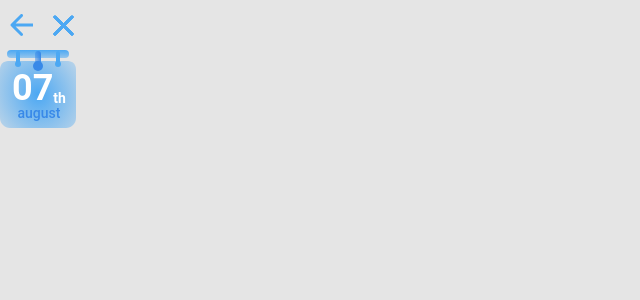
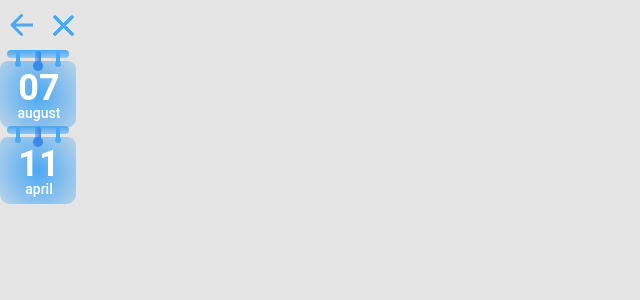
Before and after one commit to ncuhome/tudo-fe, a Next.js app: page / in a window 1280 px wide. Shown: the top 300 px of the page, without its empty margins (0-640 px from the left). Built offline with nearby package versions, Linux system fonts and the light colour scheme.

Commit message:
feat: 修改日历图标组件样式

```diff
--- a/components/pages/home/home.tsx
+++ b/components/pages/home/home.tsx
@@ -1,7 +1,7 @@
 import React from 'react';
 import useStyles from "./css";
 import HeadBar from "../../shared/headbar";
-import Calendar from "../../shared/calendar";
+import Calendar from "../../shared/calendar/calendar";
 
 export default function Home() {
     const classes = useStyles();
@@ -10,6 +10,7 @@ export default function Home() {
         <div className={classes.background}>
             <HeadBar/>
             <Calendar month={"august"} day={"07"} />
+            <Calendar month={"april"} day={"11"} />
         </div>
     );
 }
--- a/components/shared/calendar.tsx
+++ b/components/shared/calendar/calendar.tsx
@@ -1,5 +1,6 @@
 import {makeStyles} from "@material-ui/core/styles";
 import React from "react";
+import style from "./index.module.css"
 
 const useStyles = makeStyles(() => ({
     calendar: {
@@ -11,19 +12,11 @@ const useStyles = makeStyles(() => ({
         position: "absolute",
         zIndex: 1,
     },
-    line1: {
+    content: {
         display: "flex",
-        flexDirection: "row",
-        alignItems: "flex-end",
-        justifyContent: "center",
+        flexDirection: "column",
+        alignItems: "center",
         paddingTop: "20px",
-        zIndex: 2,
-    },
-    line2: {
-        display: "flex",
-        flexDirection: "row",
-        alignItems: "flex-end",
-        justifyContent: "center",
         zIndex: 2,
     },
     month: {
@@ -32,7 +25,7 @@ const useStyles = makeStyles(() => ({
         fontWeight: 500,
         fontSize: "14px",
         lineHeight: "14px",
-        color: "#3889E8",
+        color: "#FFFFFF",
         margin: 0,
         zIndex: 2,
     },
@@ -46,16 +39,6 @@ const useStyles = makeStyles(() => ({
         margin: 0,
         zIndex: 2,
     },
-    th: {
-        fontFamily: "Roboto",
-        fontStyle: "normal",
-        fontWeight: "bold",
-        fontSize: "14px",
-        lineHeight: "16px",
-        color: "#FFFFFF",
-        margin: 0,
-        zIndex: 2,
-    }
 }));
 
 interface CalendarProps {
@@ -69,11 +52,8 @@ export default function Calendar(props: CalendarProps) {
     return (
         <div className={classes.calendar}>
             <img src={"/calendar.svg"} alt="calendar" className={classes.calendarBack} width={76} height={78}/>
-            <div className={classes.line1}>
+            <div className={`${classes.content} ${style.noSelect}`}>
                 <p className={classes.day}>{props.day}</p>
-                <p className={classes.th}>th</p>
-            </div>
-            <div className={classes.line2}>
                 <p className={classes.month}>{props.month}</p>
             </div>
         </div>
--- /dev/null
+++ b/components/shared/calendar/index.module.css
@@ -0,0 +1,11 @@
+.noSelect {
+    -webkit-touch-callout: none; /* iOS Safari */
+
+    -webkit-user-select: none; /* Chrome/Safari/Opera */
+
+    -moz-user-select: none; /* Firefox */
+
+    -ms-user-select: none; /* Internet Explorer/Edge */
+
+    user-select: none; /* Non-prefixed version, currently */
+}
```
Also changed, not shown: components/shared/activity_card.tsx (added), styles/globals.css (line endings or trailing spaces).
